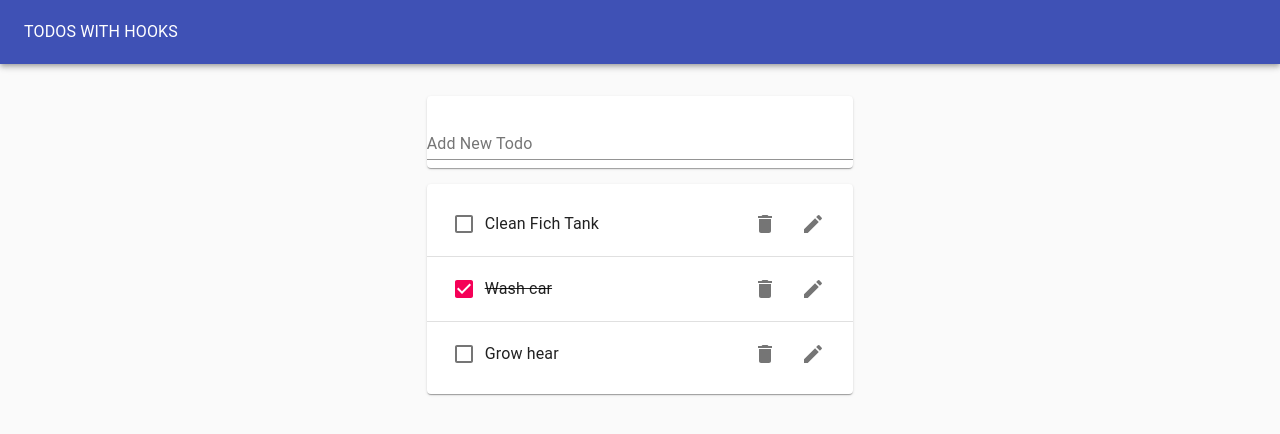
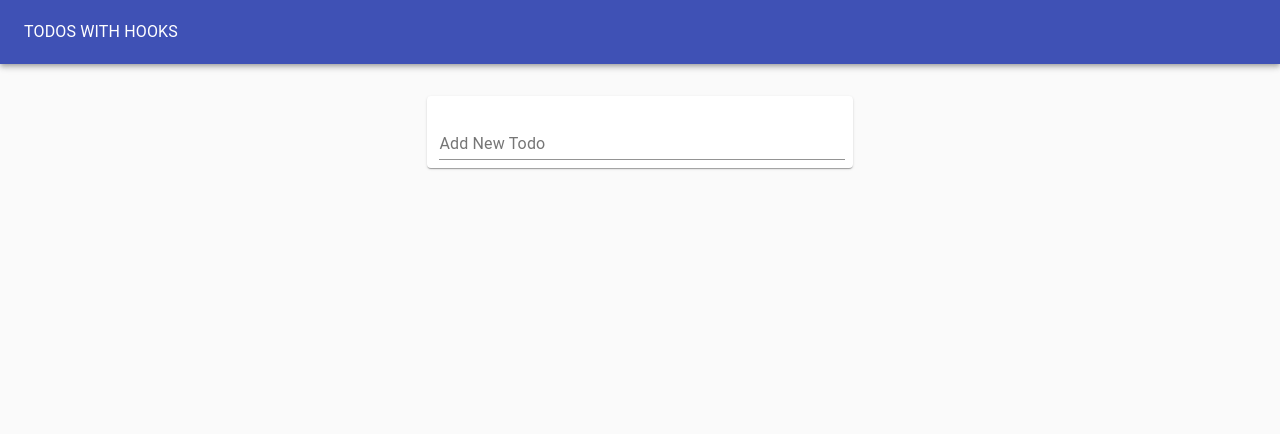
Before and after one commit to laurapoc/hooks_todo_project, a React (Create React App) app: page / in a window 1280 px wide. Shown: the top 434 px of the page. Built offline with nearby package versions, Linux system fonts and the light colour scheme.

Commit message:
refactored part of TodoApp into useTodoState hook

```diff
--- a/src/TodoApp.js
+++ b/src/TodoApp.js
@@ -1,4 +1,5 @@
-import React, { useState } from "react";
+import React, { useEffect } from "react";
+import useTodoState from "./hooks/useTodoState";
 import TodoList from "./TodoList";
 import Typography from "@material-ui/core/Typography";
 import Paper from "@material-ui/core/Paper";
@@ -6,36 +7,14 @@ import AppBar from "@material-ui/core/AppBar";
 import Toolbar from "@material-ui/core/Toolbar";
 import Grid from "@material-ui/core/Grid";
 import TodoForm from "./TodoForm";
-import { v4 as uuidv4 } from "uuid";
 
 export default function TodoApp() {
-  const initialTodos = [
-    { id: 1, task: "Clean Fich Tank", completed: false },
-    { id: 2, task: "Wash car", completed: true },
-    { id: 3, task: "Grow hear", completed: false },
-  ];
-  const [todos, setTodos] = useState(initialTodos);
+  const initialTodos = JSON.parse(window.localStorage.getItem("todos") || "[]");
+  const {todos, addTodo, removeTodo, toggleTodo, editTodo} = useTodoState(initialTodos);
 
-  const addTodo = (newTodoText) => {
-    setTodos([...todos, { id: uuidv4(), task: newTodoText, completed: false }]);
-  };
-
-  const removeTodo = (todoId) => {
-    // filter out removed todo
-    const updatedTodos = todos.filter((todo) => todo.id !== todoId);
-    // call setTodos with new todos array
-    setTodos(updatedTodos);
-  };
-
-  const toggleTodo = (todoId) => {
-    const updatedTodos = todos.map((todo) => (todo.id === todoId ? { ...todo, completed: !todo.completed } : todo));
-    setTodos(updatedTodos);
-  };
-
-  const editTodo = (todoId, newTask) => {
-    const updatedTodos = todos.map((todo) => (todo.id === todoId ? { ...todo, task: newTask } : todo));
-    setTodos(updatedTodos);
-  }
+  useEffect(() => {
+    window.localStorage.setItem("todos", JSON.stringify(todos));
+  }, [todos]);
 
   return (
     <Paper
@@ -61,10 +40,3 @@ export default function TodoApp() {
     </Paper>
   );
 }
-
-// - TodoApp
-// - TodoForm
-// - Todolist
-// - TodoItem
-
-// id, task, completed
--- a/src/TodoForm.js
+++ b/src/TodoForm.js
@@ -18,7 +18,8 @@ function TodoForm({ addTodo }) {
           onChange={handleChange}
           margin="normal"
           label="Add New Todo"
-          fullWidth
+          // fullWidth
+          style={{marginLeft: "3%", width: "95%"}}
         />
       </form>
     </Paper>
--- a/src/TodoList.js
+++ b/src/TodoList.js
@@ -6,16 +6,15 @@ import Divider from "@material-ui/core/Divider";
 import Todo from "./Todo";
 
 export default function TodoList(props) {
+  if (props.todos.length) {
     return (
       <Paper>
         <List>
           {props.todos.map((todo, i) => (
             <Fragment>
               <Todo
-              id={todo.id}
-              task={todo.task}
+                {...todo}
                 key={todo.id}
-              completed={todo.completed}
                 removeTodo={props.removeTodo}
                 toggleTodo={props.toggleTodo}
                 editTodo={props.editTodo}
@@ -27,3 +26,5 @@ export default function TodoList(props) {
       </Paper>
     );
   }
+  return null;
+}
--- /dev/null
+++ b/src/hooks/useTodoState.js
@@ -0,0 +1,30 @@
+import  {useState} from "react";
+import { v4 as uuidv4 } from "uuid";
+
+// eslint-disable-next-line import/no-anonymous-default-export
+export default initialTodos => {
+    const [todos, setTodos] = useState(initialTodos);
+
+
+    return {
+        todos,
+        addTodo: (newTodoText) => {
+            setTodos([...todos, { id: uuidv4(), task: newTodoText, completed: false }]);
+          },
+          removeTodo: (todoId) => {
+            // filter out removed todo
+            const updatedTodos = todos.filter((todo) => todo.id !== todoId);
+            // call setTodos with new todos array
+            setTodos(updatedTodos);
+          },
+          toggleTodo: (todoId) => {
+            const updatedTodos = todos.map((todo) => (todo.id === todoId ? { ...todo, completed: !todo.completed } : todo));
+            setTodos(updatedTodos);
+          },
+          editTodo: (todoId, newTask) => {
+            const updatedTodos = todos.map((todo) => (todo.id === todoId ? { ...todo, task: newTask } : todo));
+            setTodos(updatedTodos);
+          },
+    };
+
+};
```
Lines whose indentation alone changed are shown as unchanged.
